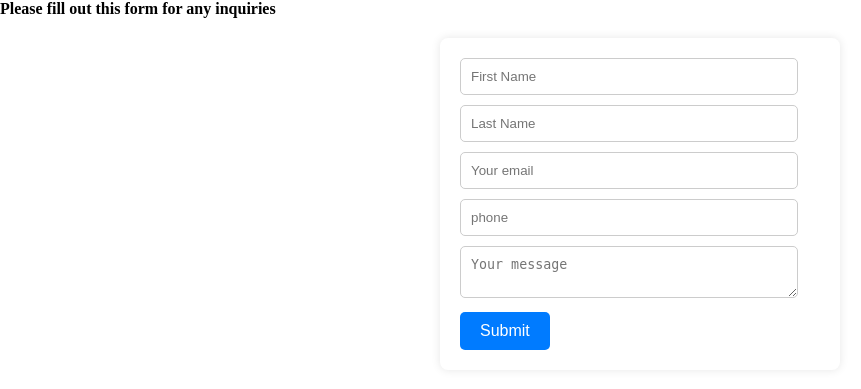
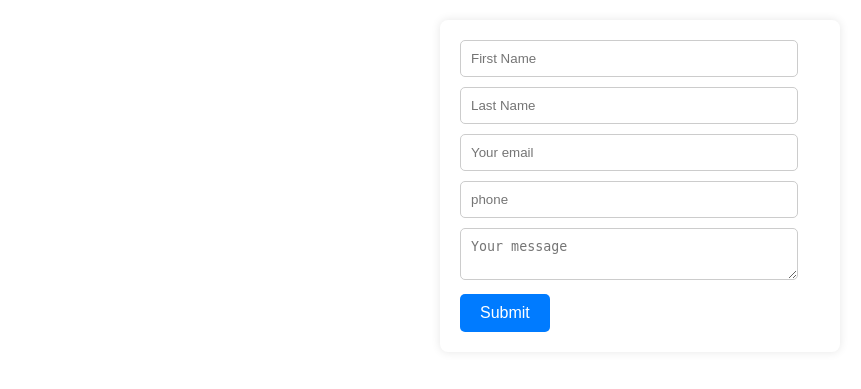
Before and after one commit to dniyomukiza/communityai, a Flask app: page /contact in a window 1280 px wide. Shown: the part 228-617 px from the top of the page, without its empty margins (0-861 px from the left). Run offline with Flask 3, Linux system fonts and the light colour scheme.

Commit message:
removed title

```diff
--- a/technow/templates/contact.html
+++ b/technow/templates/contact.html
@@ -1,7 +1,6 @@
 {% extends "parent.html" %}
 {% block content %}
 <link rel="stylesheet" href="{{ url_for('static', filename='css/contact.css') }}">
-<strong><p> Please fill out this form for any inquiries</p></strong>
 <form method="POST" action="" class="login-container">
     {{ form.csrf_token }}
     {{ form.hidden_tag() }}
```
